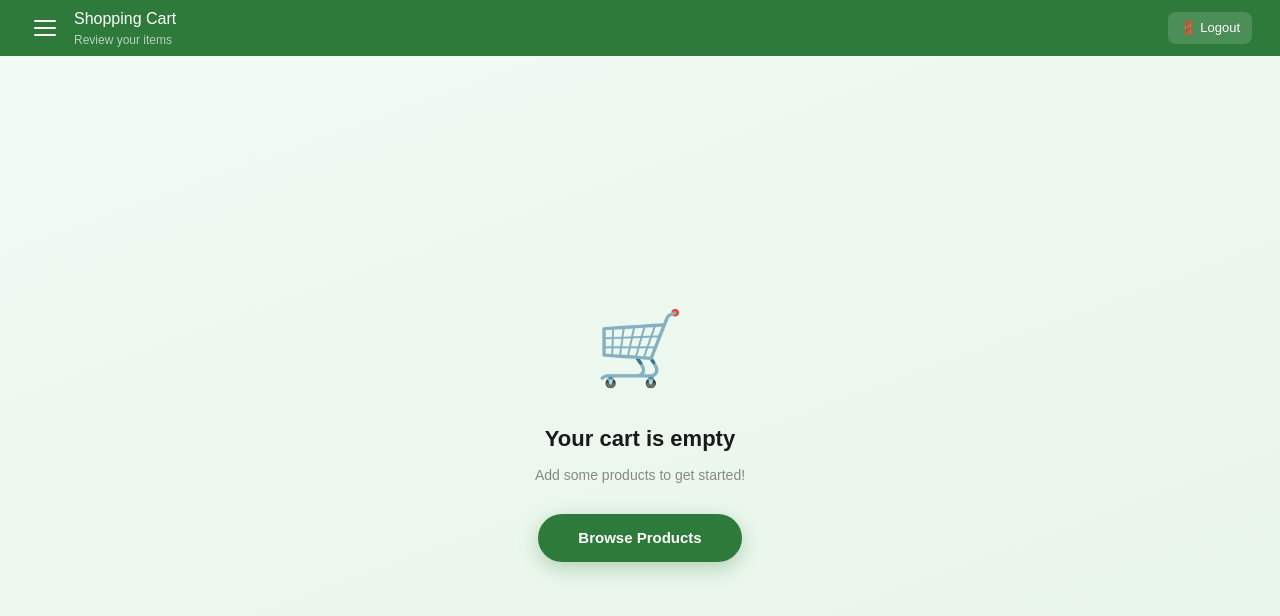
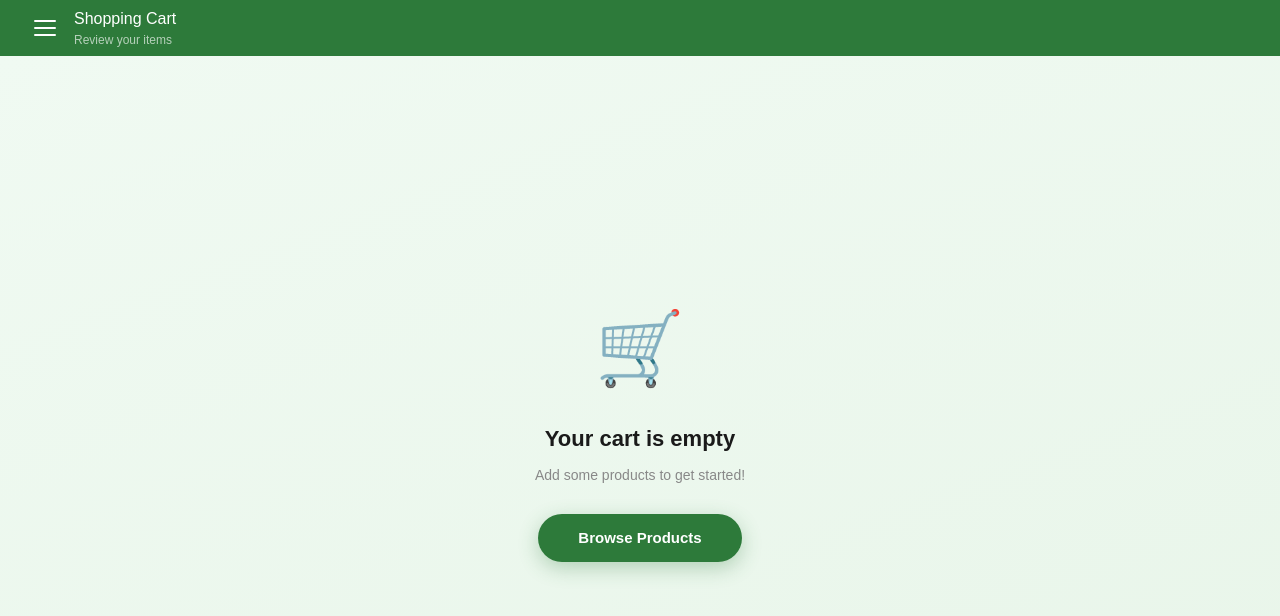
Before and after one commit to ken-masi/C-C, a Next.js app: page /cart in a window 1280 px wide. Shown: the top 616 px of the page. Built offline with nearby package versions, Linux system fonts and the light colour scheme.

Commit message:
remove logout

```diff
--- a/app/(customer)/layout.tsx
+++ b/app/(customer)/layout.tsx
@@ -153,25 +153,6 @@ function DashboardInner({ children }: { children: React.ReactNode }) {
             </Link>
           )}
 
-          {/* ✅ Logout button */}
-          <button
-            onClick={handleLogout}
-            style={{
-              display: "flex",
-              alignItems: "center",
-              gap: "6px",
-              padding: "6px 12px",
-              borderRadius: "8px",
-              border: "none",
-              background: "rgba(255,255,255,0.15)",
-              color: "#fff",
-              fontSize: "13px",
-              fontWeight: 500,
-              cursor: "pointer",
-            }}
-          >
-            🚪 Logout
-          </button>
         </div>
       </header>
 
```
